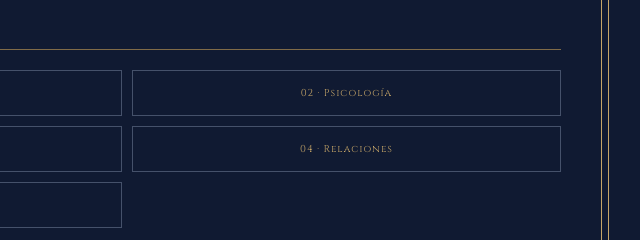
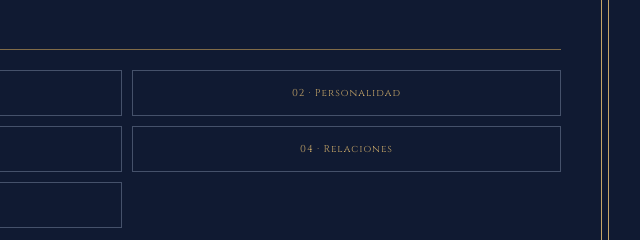
Before and after one commit to eevengel/seraphine, a plain HTML site: page profile.html in a window 1280 px wide. Shown: the part 1432-1672 px from the top of the page, 513-1153 px from the left. Drawn offline with nearby package versions, Linux system fonts and the light colour scheme.

Commit message:
Update link text from 'Psicología' to 'Personalidad'

```diff
--- a/profile.html
+++ b/profile.html
@@ -305,7 +305,7 @@
 
     <nav class="navigation">
       <a href="history.html">01 · Historia</a>
-      <a href="personality.html">02 · Psicología</a>
+      <a href="personality.html">02 · Personalidad</a>
       <a href="abilities.html">03 · Habilidades</a>
       <a href="relations.html">04 · Relaciones</a>
       <a href="gallery.html">05 · Galería</a>
```
